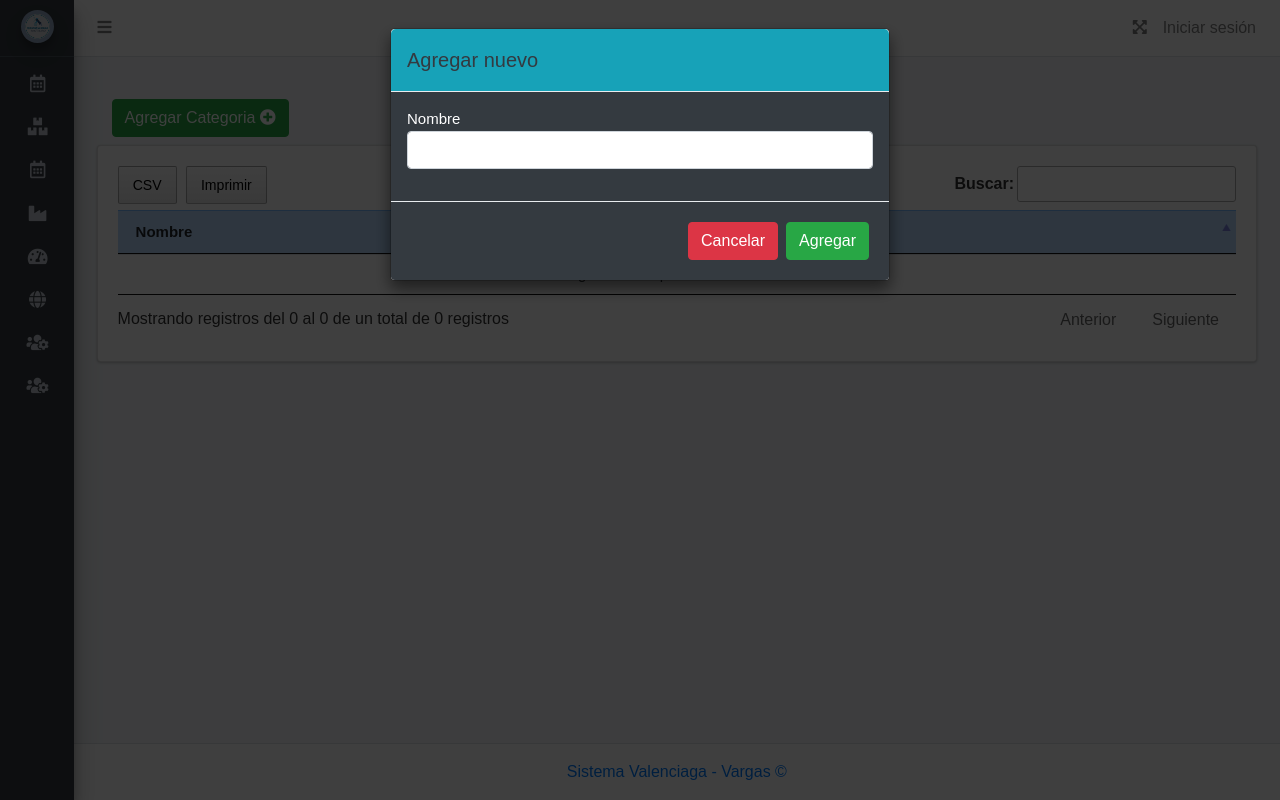
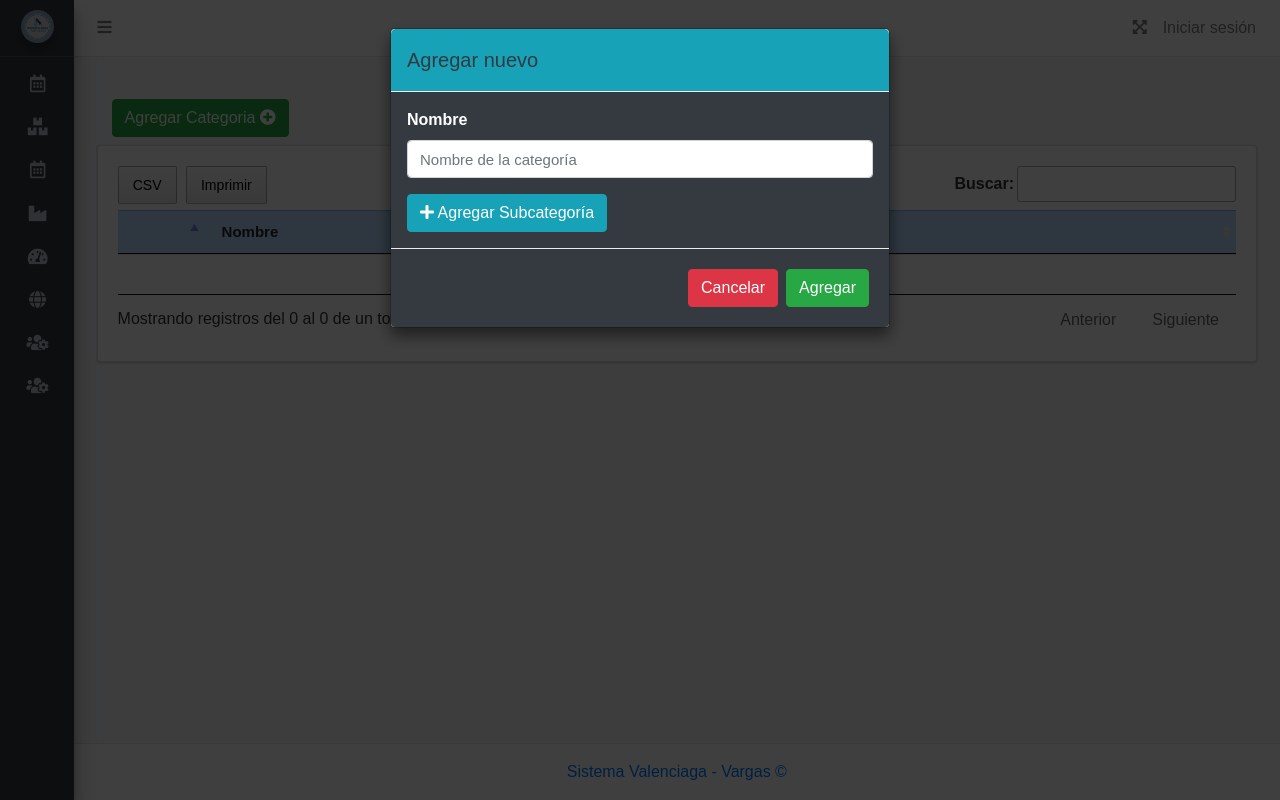
Before and after one commit to EzekVCB/Proyecto-Carena-2.0, a Django app: page /categorias/ in a window 1280 px wide, after a click on "Agregar Categoria". Run offline with Django 5.2, Linux system fonts and the light colour scheme; data that the repository does not hold is empty; some libraries are stand-ins or nearby versions.

Commit message:
Template categorias

```diff
--- a/Sistema/ventas/forms.py
+++ b/Sistema/ventas/forms.py
@@ -131,6 +131,12 @@ class AddCategoriaForm(forms.ModelForm):
         labels = {
             'Nombre': 'Nombre',
         }
+        widgets = {
+            'Nombre': forms.TextInput(attrs={
+                'class': 'form-control',
+                'placeholder': 'Nombre de la categoría'
+            }),
+        }
 
 class EditCategoriaForm(forms.ModelForm):
     class Meta:
--- a/Sistema/ventas/templates/categorias.html
+++ b/Sistema/ventas/templates/categorias.html
@@ -16,12 +16,24 @@
             </div>
             <div class="modal-body bg-dark text-white">
                 <form method="POST" action="{% url 'AddCategoria' %}" enctype="multipart/form-data">{% csrf_token %}
-                    {% for field in form_personal %}
-                    <p>{{field.label}} <br>
-                        {{field|add_class:"form-control text-dark"}}</p>
-                    {% for error in field.errors %}
+                    <div class="form-group">
+                        <label>{{form_personal.Nombre.label}}</label>
+                        {{form_personal.Nombre|add_class:"form-control text-dark"}}
+                    </div>
+
+                    <!-- Sección de subcategorías -->
+                    <div id="subcategorias-container">
+                        <!-- Aquí se agregarán dinámicamente las subcategorías -->
+                    </div>
+
+                    <div class="text-left mt-3">
+                        <button type="button" class="btn btn-info" onclick="agregarSubcategoria()">
+                            <i class="fas fa-plus"></i> Agregar Subcategoría
+                        </button>
+                    </div>
+
+                    {% for error in form_personal.errors %}
                     <p class="alarma">{{error}}</p>
-                    {% endfor %}
                     {% endfor %}
                     {% for error in form.non_field_errors %}
                     <p class="alarma">{{error}}</p>
@@ -44,46 +56,44 @@
     <div class="modal-dialog">
         <div class="modal-content">
             <div class="modal-header bg-info">
-                <h5 class="modal-title text-dark">Editar</h5>
+                <h5 class="modal-title text-dark">Editar Categoría</h5>
+                <button type="button" class="close" data-dismiss="modal" aria-label="Close">
+                    <span aria-hidden="true">&times;</span>
+                </button>
             </div>
             <div class="modal-body bg-dark text-white">
-                <form method="POST" action="{% url 'EditCategoria' %}" enctype="multipart/form-data">
+                <form method="POST" action="{% url 'EditCategoria' %}" id="form-editar">
                     {% csrf_token %}
-                    <input type="hidden" id="id_categoria_editar" name="id_categoria_editar" value="{{ form_editar.instance.id }}">
+                    <input type="hidden" id="id_categoria_editar" name="id_categoria_editar">
 
-                    <!-- Los campos de formulario del ModelForm -->
                     <div class="form-group">
                         <label for="nombre_editar">{{ form_editar.Nombre.label }}</label>
                         {{ form_editar.Nombre|add_class:"form-control" }}
                     </div>
 
-                    <!-- Mostrar errores de cada campo -->
                     {% for field in form_editar %}
                         {% for error in field.errors %}
                             <div class="alert alert-danger">{{ error }}</div>
                         {% endfor %}
                     {% endfor %}
 
-                    <!-- Errores generales -->
                     {% for error in form_editar.non_field_errors %}
                         <div class="alert alert-danger">{{ error }}</div>
                     {% endfor %}
 
-            </div>
-            <div class="modal-footer bg-dark text-white">
+                    <div class="modal-footer bg-dark border-0 mt-4">
                         <button type="button" class="btn btn-danger" data-dismiss="modal">
-                    Volver
+                            Cancelar
                         </button>
                         <button type="submit" class="btn btn-success">
-                    Aceptar
+                            Guardar cambios
                         </button>
+                    </div>
                 </form>
             </div>
         </div>
     </div>
 </div>
-
-
 
 <div id="EliminarCategoriaModal" class="modal">
     <div class="modal-dialog">
@@ -125,12 +135,21 @@
             <table class="table table-hover table-primary" id="myTable">
                 <thead>
                     <tr>
+                        <th style="width: 50px"></th>
                         <th>Nombre</th>
+                        <th>Acciones</th>
                     </tr>
                 </thead>
                 <tbody class="text-dark">
                     {% for i in categorias %}
                     <tr>
+                        <td class="text-center">
+                            {% if i.subcategoria_set.exists %}
+                                <button class="btn btn-sm btn-info" onclick="toggleSubcategorias('{{i.id}}')">
+                                    <i id="icon-{{i.id}}" class="fas fa-plus"></i>
+                                </button>
+                            {% endif %}
+                        </td>
                         <td>{{i.Nombre}}</td>
                         <td>
                             <button onclick="editarCategoria('{{i.id}}','{{i.Nombre}}')" class="btn btn-dark-outline btn-sm" data-toggle="modal"
@@ -139,6 +158,19 @@
                             <button onclick="eliminarCategoria('{{i.id}}')" class="btn btn-dark-outline btn-sm"
                                 data-toggle="modal" href="#EliminarCategoriaModal"><img
                                 src="{% static 'index/img/delete.png' %}" alt="Error" width="30"></button>
+                        </td>
+                    </tr>
+                    <tr id="subcategorias-{{i.id}}" style="display: none;">
+                        <td></td>
+                        <td colspan="2" class="bg-light">
+                            <div style="margin-left: 30px; border-left: 3px solid #17a2b8; padding-left: 15px;">
+                                {% for subcategoria in i.subcategoria_set.all %}
+                                    <div class="py-2 d-flex align-items-center">
+                                        <i class="fas fa-angle-right mr-2 text-info"></i>
+                                        <span>{{subcategoria.Nombre}}</span>
+                                    </div>
+                                {% endfor %}
+                            </div>
                         </td>
                     </tr>
                     {% endfor %}
@@ -151,11 +183,55 @@
 {% for message in messages %}
 <script>
     Swal.fire({
-        icon: 'error',
-        title: 'Error...',
+        icon: '{% if "error" in message.tags %}error{% else %}success{% endif %}',
+        title: '{% if "error" in message.tags %}Error{% else %}Éxito{% endif %}',
         text: "{{message}}",
     })
 </script>
 {% endfor %}
 {% endif %}
+
+<script>
+function editarCategoria(id, nombre) {
+    document.getElementById('id_categoria_editar').value = id;
+    document.getElementById('nombre_editar').value = nombre;
+    $('#EditarCategoriaModal').modal('show');
+}
+
+function eliminarCategoria(id) {
+    document.getElementById('id_categoria_eliminar').value = id;
+    $('#EliminarCategoriaModal').modal('show');
+}
+
+function toggleSubcategorias(categoriaId) {
+    const row = document.getElementById('subcategorias-' + categoriaId);
+    const icon = document.getElementById('icon-' + categoriaId);
+
+    if (row.style.display === 'none') {
+        row.style.display = 'table-row';
+        icon.classList.remove('fa-plus');
+        icon.classList.add('fa-minus');
+    } else {
+        row.style.display = 'none';
+        icon.classList.remove('fa-minus');
+        icon.classList.add('fa-plus');
+    }
+}
+
+function agregarSubcategoria() {
+    const container = document.getElementById('subcategorias-container');
+    const subcategoriaDiv = document.createElement('div');
+    subcategoriaDiv.className = 'input-group mb-2';
+    subcategoriaDiv.innerHTML = `
+        <input type="text" class="form-control text-dark" name="subcategorias[]"
+               placeholder="Nombre de la subcategoría" required>
+        <div class="input-group-append">
+            <button type="button" class="btn btn-danger" onclick="this.closest('.input-group').remove()">
+                <i class="fas fa-trash"></i>
+            </button>
+        </div>
+    `;
+    container.appendChild(subcategoriaDiv);
+}
+</script>
 {% endblock %}
--- a/Sistema/ventas/urls.py
+++ b/Sistema/ventas/urls.py
@@ -2,26 +2,34 @@ from django.urls import path
 from . import views
 
 urlpatterns = [
-    path('', views.index_view, name ='Index'),
-    #path('ventas/', views.ventas_view, name='Ventas'),
-    #path('ventas/', views.agregar_venta_view, name='AddVenta'),
+    path('', views.index_view, name='Index'),
     path('ventas/', views.add_venta_view, name='AddVenta'),
-    path('clientes/', views.clientes_view, name = 'Clientes'),
-    path('add_cliente/', views.add_cliente_view, name = 'AddCliente'),
-    path('edit_cliente/', views.edit_cliente_view, name = 'EditCliente'),
-    path('delete_cliente/', views.delete_cliente_view, name = 'DeleteCliente'),
+
+    # URLs de Clientes
+    path('clientes/', views.clientes_view, name='Clientes'),
+    path('add_cliente/', views.add_cliente_view, name='AddCliente'),
+    path('edit_cliente/', views.edit_cliente_view, name='EditCliente'),
+    path('delete_cliente/', views.delete_cliente_view, name='DeleteCliente'),
+
+    # URLs de Proveedores
     path('proveedores/', views.proveedores_view, name='Proveedores'),
     path('add_proveedor/', views.add_proveedor_view, name='AddProveedor'),
     path('edit_proveedor/', views.edit_proveedor_view, name='EditProveedor'),
     path('delete_proveedor/', views.delete_proveedor_view, name='DeleteProveedor'),
-    path('productos/', views.productos_view, name = 'Productos'),
-    path('add_producto/', views.add_producto_view, name = 'AddProducto'),
-    path('edit_producto/', views.edit_producto_view, name = 'EditProducto'),
-    path('delete_producto/', views.delete_producto_view, name = 'DeleteProducto'),
-    path('categorias/', views.categorias_view, name = 'Categorias'),
-    path('add_categoria/', views.add_categoria_view, name = 'AddCategoria'),
-    path('edit_categoria/', views.edit_categoria_view, name = 'EditCategoria'),
-    path('delete_categoria/', views.delete_categoria_view, name = 'DeleteCategoria'),
+
+    # URLs de Productos
+    path('productos/', views.productos_view, name='Productos'),
+    path('add_producto/', views.add_producto_view, name='AddProducto'),
+    path('edit_producto/', views.edit_producto_view, name='EditProducto'),
+    path('delete_producto/', views.delete_producto_view, name='DeleteProducto'),
+
+    # URLs de Categorías
+    path('categorias/', views.categorias_view, name='Categorias'),
+    path('add_categoria/', views.add_categoria_view, name='AddCategoria'),
+    path('edit_categoria/', views.edit_categoria_view, name='EditCategoria'),
+    path('delete_categoria/', views.delete_categoria_view, name='DeleteCategoria'),
+
+    # URLs de Autenticación
     path('login/', views.login_view, name='Login'),
     path('logout/', views.logout_view, name='Logout'),
 ]
--- a/Sistema/ventas/views.py
+++ b/Sistema/ventas/views.py
@@ -224,27 +224,37 @@ def add_categoria_view(request):
         form = AddCategoriaForm(request.POST, request.FILES)
         if form.is_valid():
             try:
-                form.save()
-                messages.info(request, "Categoria agregado exitosamente.")
+                # Guardar la categoría
+                categoria = form.save()
+
+                # Procesar subcategorías
+                subcategorias = request.POST.getlist('subcategorias[]')
+                for subcategoria_nombre in subcategorias:
+                    if subcategoria_nombre.strip():  # Evitar subcategorías vacías
+                        SubCategoria.objects.create(
+                            Nombre=subcategoria_nombre.strip(),
+                            Categoria=categoria
+                        )
+
+                messages.success(request, "Categoría y subcategorías agregadas exitosamente.")
             except Exception as e:
-                messages.error(request, f"Error al guardar el categoria: {str(e)}")
+                messages.error(request, f"Error al guardar la categoría: {str(e)}")
         else:
             messages.error(request, "Error en el formulario. Verifique los datos ingresados.")
     return redirect('Categorias')
 
 def edit_categoria_view(request):
-    print('LLEGUE')
     id_categoria_editar = request.POST.get('id_categoria_editar')
-    print(id_categoria_editar)
     if id_categoria_editar:
         if request.method == "POST":
-            categoria = Categoria.objects.get(pk=request.POST.get('id_categoria_editar'))
-            form = EditCategoriaForm(request.POST, request.FILES, instance=categoria)
+            categoria = Categoria.objects.get(pk=id_categoria_editar)
+            form = EditCategoriaForm(request.POST, instance=categoria)
             if form.is_valid():
                 try:
                     form.save()
+                    messages.success(request, "Categoría actualizada exitosamente.")
                 except Exception as e:
-                    messages.success(request, f"Error al modificar el ccategorialiente: {str(e)}")
+                    messages.error(request, f"Error al modificar la categoría: {str(e)}")
             else:
                 messages.error(request, "Error en el formulario. Verifique los datos ingresados.")
     else:
@@ -261,6 +271,7 @@ def delete_categoria_view(request):
     else:
         print('Estoy en deleteCategoria No eliminado.')
     return redirect('Categorias')
+
 
 #Ventas
 def add_venta_view(request):
```
Lines whose indentation alone changed are shown as unchanged.
